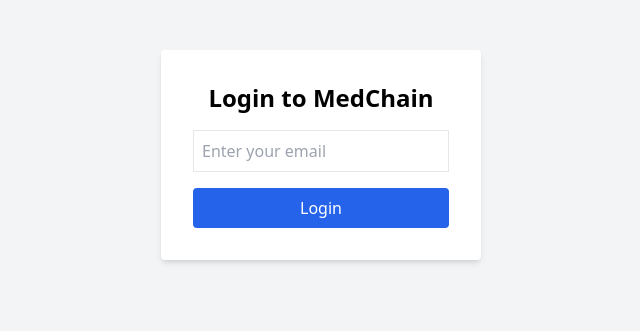
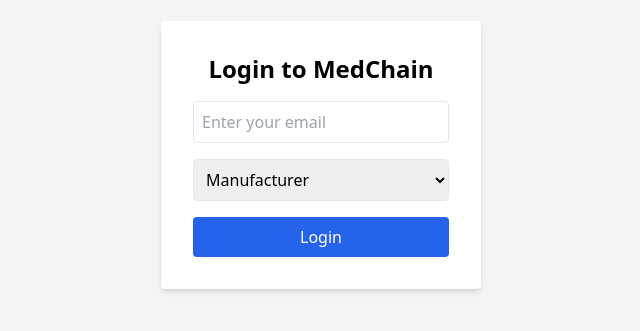
Before and after one commit to Omkarchikkodi/medchain-frontend, a React (Create React App) app: page / in a window 1280 px wide. Shown: the part 245-576 px from the top of the page, without its empty margins (319-959 px from the left). Built offline with nearby package versions, Linux system fonts and the light colour scheme.

Commit message:
Final UI + backend integration

```diff
--- a/src/components/Dashboard.js
+++ b/src/components/Dashboard.js
@@ -15,6 +15,9 @@ const Dashboard = ({ user }) => {
             <button onClick={() => navigate('/predict')} className="bg-purple-500 text-white p-4 rounded shadow hover:bg-purple-600">Predict Stock</button>
           </>
         )}
+        {user.role === 'hospital' && (
+          <p>Welcome hospital staff!</p>
+        )}
         <button onClick={() => navigate('/view')} className="bg-green-500 text-white p-4 rounded shadow hover:bg-green-600">View Medicines</button>
         <button onClick={() => { fakeAuth.logout(); navigate('/'); }} className="bg-green-500 text-white p-4 rounded shadow hover:bg-green-600">Logout</button>
       </div>
--- a/src/components/Login.js
+++ b/src/components/Login.js
@@ -3,10 +3,10 @@ import { useNavigate } from 'react-router-dom';
 
 const Login = ({ setUser }) => {
   const [email, setEmail] = useState('');
+  const [role, setRole] = useState('manufacturer');
   const navigate = useNavigate();
 
   const handleLogin = () => {
-    const role = email.includes('admin') ? 'manufacturer' : 'viewer';
     const user = { email, role };
     setUser(user);
     navigate('/dashboard');
@@ -16,13 +16,25 @@ const Login = ({ setUser }) => {
     <div className="h-screen flex justify-center items-center bg-gray-100">
       <div className="bg-white p-8 rounded shadow-md w-80">
         <h2 className="text-2xl font-bold mb-4 text-center">Login to MedChain</h2>
+
         <input
           type="email"
           placeholder="Enter your email"
           value={email}
           onChange={(e) => setEmail(e.target.value)}
-          className="w-full p-2 border mb-4"
+          className="w-full p-2 border mb-4 rounded"
         />
+
+        <select
+          value={role}
+          onChange={(e) => setRole(e.target.value)}
+          className="w-full p-2 border mb-4 rounded"
+        >
+          <option value="manufacturer">Manufacturer</option>
+          <option value="distributor">Distributor</option>
+          <option value="hospital">Hospital</option>
+        </select>
+
         <button
           onClick={handleLogin}
           className="w-full bg-blue-600 text-white p-2 rounded hover:bg-blue-700"
```
